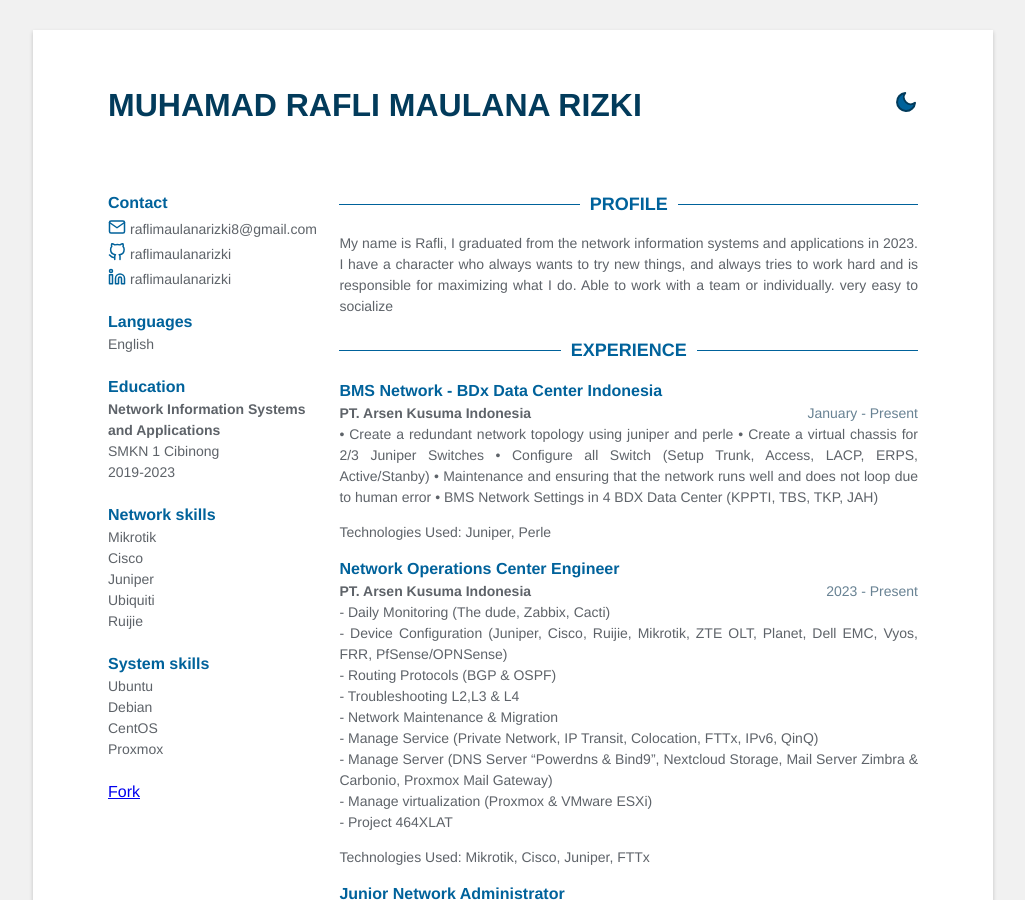
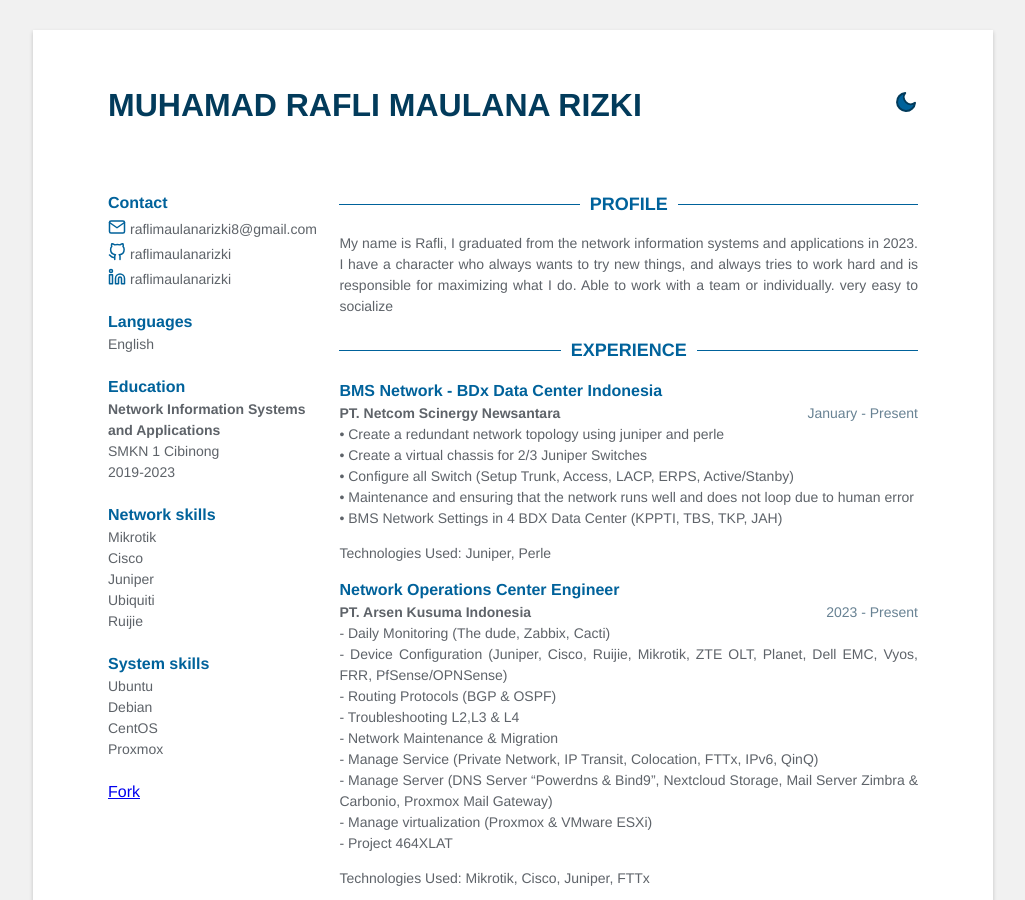
Before and after one commit to raflimaulanarizki/cv, a Jekyll site: the page built from index.html, in a window 1280 px wide and 900 px high. Shown: the whole window, without its empty margins (127-1152 px from the left). Built offline with Jekyll 4.4.1, drawn with Linux system fonts in a browser that asks for light colours.

Commit message:
update cv

```diff
--- a/_data/data.yml
+++ b/_data/data.yml
@@ -46,13 +46,13 @@
 experience:
   - role: BMS Network - BDx Data Center Indonesia
     time: January - Present
-    company: PT. Arsen Kusuma Indonesia
+    company: PT. Netcom Scinergy Newsantara
     details: |
-      • Create a redundant network topology using juniper and perle
-      • Create a virtual chassis for 2/3 Juniper Switches
-      • Configure all Switch (Setup Trunk, Access, LACP, ERPS, Active/Stanby)
-      • Maintenance and ensuring that the network runs well and does not loop due to human error
-      • BMS Network Settings in 4 BDX Data Center (KPPTI, TBS, TKP, JAH)
+      • Create a redundant network topology using juniper and perle <br>
+      • Create a virtual chassis for 2/3 Juniper Switches <br>
+      • Configure all Switch (Setup Trunk, Access, LACP, ERPS, Active/Stanby) <br>
+      • Maintenance and ensuring that the network runs well and does not loop due to human error <br>
+      • BMS Network Settings in 4 BDX Data Center (KPPTI, TBS, TKP, JAH) <br>
     technologies_used: |
       Juniper, Perle
 
```
